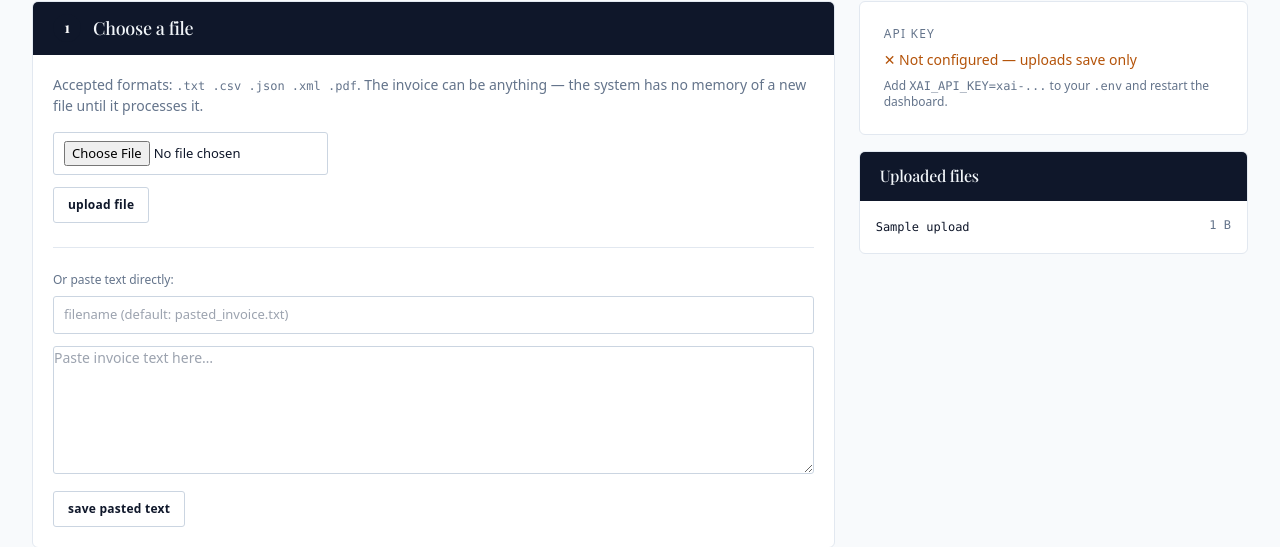
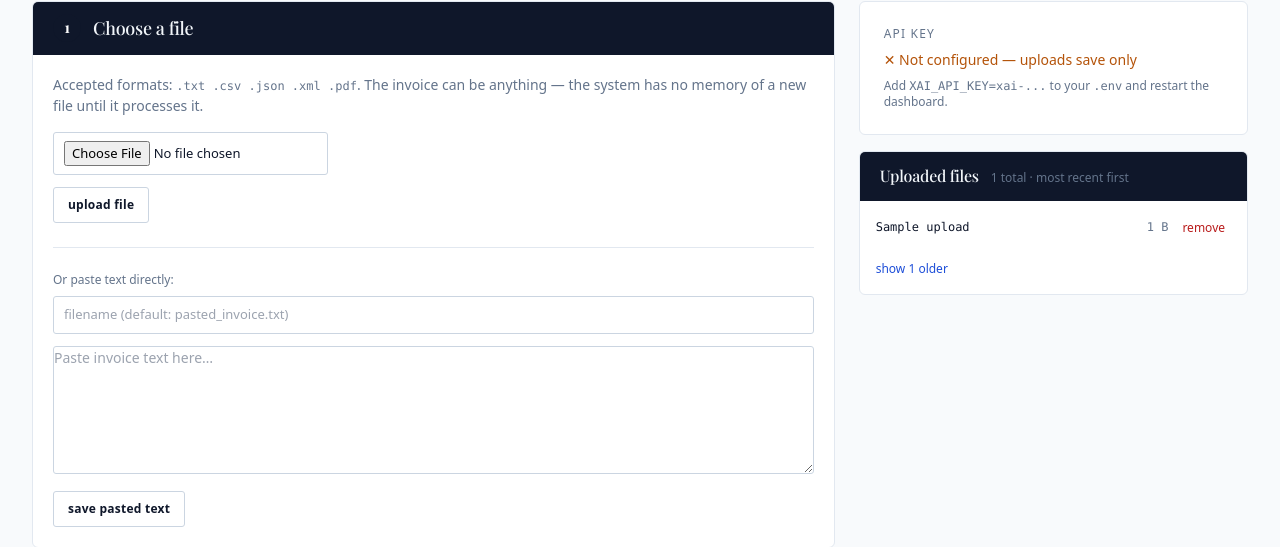
Before and after one commit to mdan-wfu/ap-exception-router, a FastAPI app: template src/ui/templates/upload.html in a window 1280 px wide. Shown: the part 220-767 px from the top of the page. Run offline with FastAPI, Linux system fonts and the light colour scheme; the template is opened without the code that fills it: most values are stand-ins (such as "Sample title", 1, 10 or a date in 2020); data that the repository does not hold is empty; some libraries are stand-ins or nearby versions.

Commit message:
ui: upload hygiene + non-invoice pre-checks
Cleared 72 stale test files from data/uploads/ and added a .gitkeep so
the directory survives a clone. Adjusted .gitignore to ignore contents
but retain .gitkeep.

Deterministic pre-checks at /upload block obviously-unprocessable files
before they can reach the live-run gate: empty file, size under a
trivial floor, unsupported extension, undecodable text. These are facts
about the file, not judgments about content — nothing here decides
whether something 'looks like an invoice'. That is the model's job.

For files that pass those but show no invoice-shaped tokens on a cheap
non-LLM scan (no digits, no currency, no INV- pattern), the detail page
shows an advisory above the Run-live button — not a block. A user can
proceed if they want to see how the extractor handles it.

Uploads sidebar now sorts most-recent-first (mtime), shows the newest 5
by default with a "show N older" toggle, and each row carries a
per-file remove button (path-traversal safe; .gitkeep protected).

Report on task 2c (asked, not tested with an API call): the "genuine
no-structure result" path splits in two. If the LLM extraction returns
a schema-valid but mostly-empty Invoice, the pipeline handles it
cleanly — validate emits many CRITICAL findings (empty vendor, no line
items), the Adjudicator escalates, route_outcome persists the run, and
it appears in the queue like any other invoice. If the LLM extraction
throws ValidationError after MAX_REPAIR_ATTEMPTS (the more likely
outcome for pure prose), the exception propagates through triage,
graph.run_one raises, upload_run's try/except catches it and returns a
500 HTML page — but route_outcome never fires and no FAILED audit row
is written. That is a real gap: a failed live spend leaves no trace in
the dashboard beyond the error page. Deferring the fix because it
belongs in the graph (a top-level try around run_one that persists a
FAILED record with the extractor's error as failure_reason), not in the
upload flow.

```diff
--- a/src/ui/app.py
+++ b/src/ui/app.py
@@ -215,10 +215,23 @@ def codes_view(request: Request):
 
 @app.get("/upload", response_class=HTMLResponse)
 def upload_form(request: Request):
+    err = request.query_params.get("err")
+    err_message = {
+        "nofile": "No file or pasted text was received.",
+        "empty": "That file is empty. Upload a document with content.",
+        "too_small": "That file is smaller than a plausible invoice (< 32 bytes). Upload the real source.",
+        "unsupported": "Unsupported extension. Accepted: .txt .pdf .json .csv .xml",
+        "unreadable": "That file is not readable as text or PDF. Check the source.",
+    }.get(err or "") if err else None
+    uploads = _list_uploads()
+    recent_limit = 5
     return templates.TemplateResponse(request, "upload.html", {
         "active_nav": "upload",
         "key_configured": data.xai_key_configured(),
-        "recent_uploads": _list_uploads(),
+        "uploads": uploads,
+        "recent_uploads": uploads[:recent_limit],
+        "older_uploads": uploads[recent_limit:],
+        "err_message": err_message,
     })
 
 
@@ -231,12 +244,28 @@ async def upload_receive(
 ):
     if file is not None and file.filename:
         contents = await file.read()
-        dest = data.save_upload(file.filename, contents)
+        filename = file.filename
     elif pasted.strip():
-        dest = data.save_upload(pasted_name, pasted.encode("utf-8"))
+        contents = pasted.encode("utf-8")
+        filename = pasted_name
     else:
         return RedirectResponse(url="/upload?err=nofile", status_code=303)
+
+    reject = data.reject_upload(filename, contents)
+    if reject is not None:
+        return RedirectResponse(url=f"/upload?err={reject}", status_code=303)
+
+    dest = data.save_upload(filename, contents)
     return RedirectResponse(url=f"/upload/{dest.name}", status_code=303)
+
+
+@app.post("/upload/{name}/delete")
+def upload_delete(name: str):
+    """Remove a single uploaded file. Sanitized against path traversal
+    in data.remove_upload; a name not resolving inside uploads_dir is a
+    no-op."""
+    data.remove_upload(name)
+    return RedirectResponse(url="/upload", status_code=303)
 
 
 @app.get("/upload/{name}", response_class=HTMLResponse)
@@ -244,13 +273,15 @@ def upload_detail(request: Request, name: str):
     path = data.uploads_dir() / name
     if not path.exists():
         return HTMLResponse(f"<h1>upload {name!r} not found</h1>", status_code=404)
+    preview = _preview_bytes(path)
     return templates.TemplateResponse(request, "upload_detail.html", {
         "active_nav": "upload",
         "filename": name,
         "path": str(path),
         "size": path.stat().st_size,
-        "preview": _preview_bytes(path),
+        "preview": preview,
         "key_configured": data.xai_key_configured(),
+        "looks_like_invoice": data.looks_like_invoice(preview),
     })
 
 
@@ -320,11 +351,15 @@ def upload_run(name: str, confirm: str = Form("")):
 
 
 def _list_uploads() -> list[dict]:
+    """Uploads sorted most-recent-first by mtime. Skips .gitkeep (present
+    so `data/uploads/` survives a clone)."""
     d = data.uploads_dir()
-    return sorted(
-        [{"name": p.name, "size": p.stat().st_size} for p in d.iterdir() if p.is_file()],
-        key=lambda x: x["name"],
-    )
+    entries = [
+        {"name": p.name, "size": p.stat().st_size, "mtime": p.stat().st_mtime}
+        for p in d.iterdir() if p.is_file() and p.name != ".gitkeep"
+    ]
+    entries.sort(key=lambda x: x["mtime"], reverse=True)
+    return entries
 
 
 def _preview_bytes(path: Path, limit: int = 4000) -> str:
--- a/src/ui/data.py
+++ b/src/ui/data.py
@@ -12,6 +12,7 @@ their `source_file` prefix and never blended in aggregate metrics.
 from __future__ import annotations
 
 import json
+import re
 import sqlite3
 from dataclasses import dataclass
 from decimal import Decimal
@@ -862,6 +863,75 @@ def uploads_dir() -> Path:
     return UPLOAD_DIR
 
 
+_SUPPORTED_EXTS = {".txt", ".pdf", ".json", ".csv", ".xml"}
+_MIN_UPLOAD_BYTES = 32  # anything smaller cannot plausibly be an invoice
+_INVOICE_HINT_RE = re.compile(
+    r"\d|\$|€|£|¥|invoice\s*(?:#|no|number)|inv[-_ ]?\d", re.IGNORECASE
+)
+
+
+def reject_upload(filename: str, contents: bytes) -> str | None:
+    """Deterministic pre-checks that block obviously-unprocessable files
+    BEFORE they reach the live-run gate. Returns a short error code on
+    reject, or None if the file passes basic sanity. These are facts, not
+    judgments — nothing here decides whether contents 'look like an
+    invoice'. That is the model's job."""
+    from pathlib import PurePath
+    if len(contents) == 0:
+        return "empty"
+    ext = PurePath(filename or "").suffix.lower()
+    if ext not in _SUPPORTED_EXTS:
+        return "unsupported"
+    if len(contents) < _MIN_UPLOAD_BYTES:
+        return "too_small"
+    # For text-ish formats, insist on being decodable. PDFs are binary and
+    # will be probed at extract time; nothing to check here beyond size.
+    if ext != ".pdf":
+        try:
+            contents.decode("utf-8")
+        except UnicodeDecodeError:
+            try:
+                contents.decode("latin-1")
+            except Exception:
+                return "unreadable"
+    return None
+
+
+def remove_upload(name: str) -> bool:
+    """Delete a single uploaded file. Path-traversal safe: strips any
+    directory components and requires the resolved path to live inside
+    uploads_dir. Returns True iff a file was removed."""
+    from pathlib import PurePath
+    safe = PurePath(name).name
+    if not safe or safe == ".gitkeep":
+        return False
+    target = uploads_dir() / safe
+    try:
+        target = target.resolve()
+    except OSError:
+        return False
+    if uploads_dir().resolve() not in target.parents:
+        return False
+    if not target.exists() or not target.is_file():
+        return False
+    target.unlink()
+    return True
+
+
+def looks_like_invoice(preview_text: str) -> bool:
+    """Cheap, non-LLM signal: does the text contain any invoice-shaped
+    tokens (digits, currency symbols, or an invoice-number pattern)?
+
+    Deliberately permissive — a False here is an advisory, not a block.
+    A memo with no numbers, no currency, and no INV- tokens is unlikely
+    to yield a usable extraction; showing that to the user before the
+    live gate saves them ~$0.01–0.02.
+    """
+    if not preview_text or "(cannot preview" in preview_text:
+        return False
+    return _INVOICE_HINT_RE.search(preview_text) is not None
+
+
 def save_upload(filename: str, contents: bytes) -> Path:
     """Persist an uploaded invoice to data/uploads/ (gitignored). Sanitizes
     the filename to prevent path traversal; unknown suffixes fall back to
--- a/src/ui/templates/upload.html
+++ b/src/ui/templates/upload.html
@@ -8,6 +8,13 @@
     Upload an invoice the system has never seen. If a live API key is configured, you can process it here.
   </p>
 </div>
+
+{% if err_message %}
+<div class="mb-6 p-3 rounded max-w-2xl mx-auto text-sm"
+     style="background: rgba(239,68,68,.08); border: 1px solid var(--red-dim); color: var(--red);">
+  {{ err_message }}
+</div>
+{% endif %}
 
 <div class="grid grid-cols-3 gap-6">
   <div class="col-span-2 space-y-4">
@@ -104,16 +111,52 @@
       {% endif %}
     </div>
 
-    {% if recent_uploads %}
-    <div class="card">
-      <div class="card-header"><h3 class="display text-base">Uploaded files</h3></div>
+    {% if uploads %}
+    <div class="card" x-data="{ showAll: false }">
+      <div class="card-header flex items-baseline gap-3">
+        <h3 class="display text-base">Uploaded files</h3>
+        <span class="text-xs" style="color: var(--ink-mute);">
+          {{ uploads|length }} total · most recent first
+        </span>
+      </div>
       <ul class="p-4 text-sm space-y-2">
         {% for u in recent_uploads %}
-        <li class="flex justify-between">
-          <a class="mono" href="/upload/{{ u.name }}">{{ u.name }}</a>
+        <li class="flex items-center justify-between gap-2">
+          <a class="mono truncate" href="/upload/{{ u.name }}" style="flex: 1;">{{ u.name }}</a>
           <span class="mono text-xs" style="color: var(--ink-mute);">{{ u.size }} B</span>
+          <form method="post" action="/upload/{{ u.name }}/delete" class="m-0"
+                onsubmit="return confirm('Delete {{ u.name }}?');">
+            <button type="submit" class="text-xs"
+                    style="color: var(--red); background: none; border: 0; padding: 2px 6px; cursor: pointer;"
+                    title="remove this upload">remove</button>
+          </form>
         </li>
         {% endfor %}
+        {% if older_uploads %}
+        <template x-if="showAll">
+          <div>
+          {% for u in older_uploads %}
+          <li class="flex items-center justify-between gap-2 pt-2" style="border-top: 1px solid var(--ink-2);">
+            <a class="mono truncate" href="/upload/{{ u.name }}" style="flex: 1;">{{ u.name }}</a>
+            <span class="mono text-xs" style="color: var(--ink-mute);">{{ u.size }} B</span>
+            <form method="post" action="/upload/{{ u.name }}/delete" class="m-0"
+                  onsubmit="return confirm('Delete {{ u.name }}?');">
+              <button type="submit" class="text-xs"
+                      style="color: var(--red); background: none; border: 0; padding: 2px 6px; cursor: pointer;"
+                      title="remove this upload">remove</button>
+            </form>
+          </li>
+          {% endfor %}
+          </div>
+        </template>
+        <li class="pt-3" style="border-top: 1px solid var(--ink-2);">
+          <button type="button" @click="showAll = !showAll"
+                  class="text-xs" style="color: var(--accent); background: none; border: 0; padding: 0; cursor: pointer;">
+            <span x-show="!showAll">show {{ older_uploads|length }} older</span>
+            <span x-show="showAll" x-cloak>hide older</span>
+          </button>
+        </li>
+        {% endif %}
       </ul>
     </div>
     {% else %}
```
Also changed, not shown: src/ui/templates/upload_detail.html (+10 -0 lines), tests/test_dashboard_flows.py (+10 -4 lines), tests/test_upload_hygiene.py (added, +109 -0 lines), tests/test_upload_run_live.py (+3 -3 lines), 2 other files.
